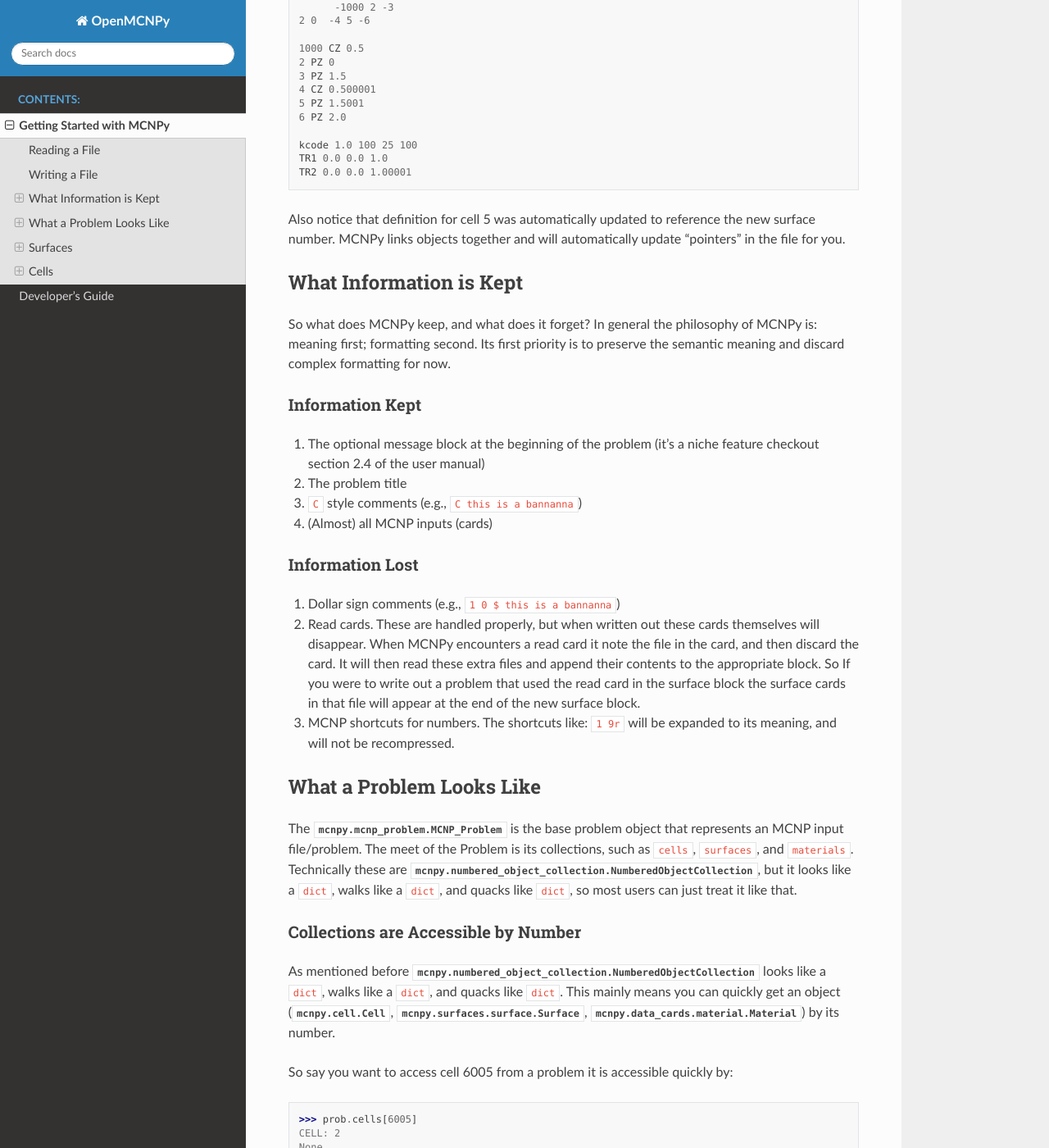
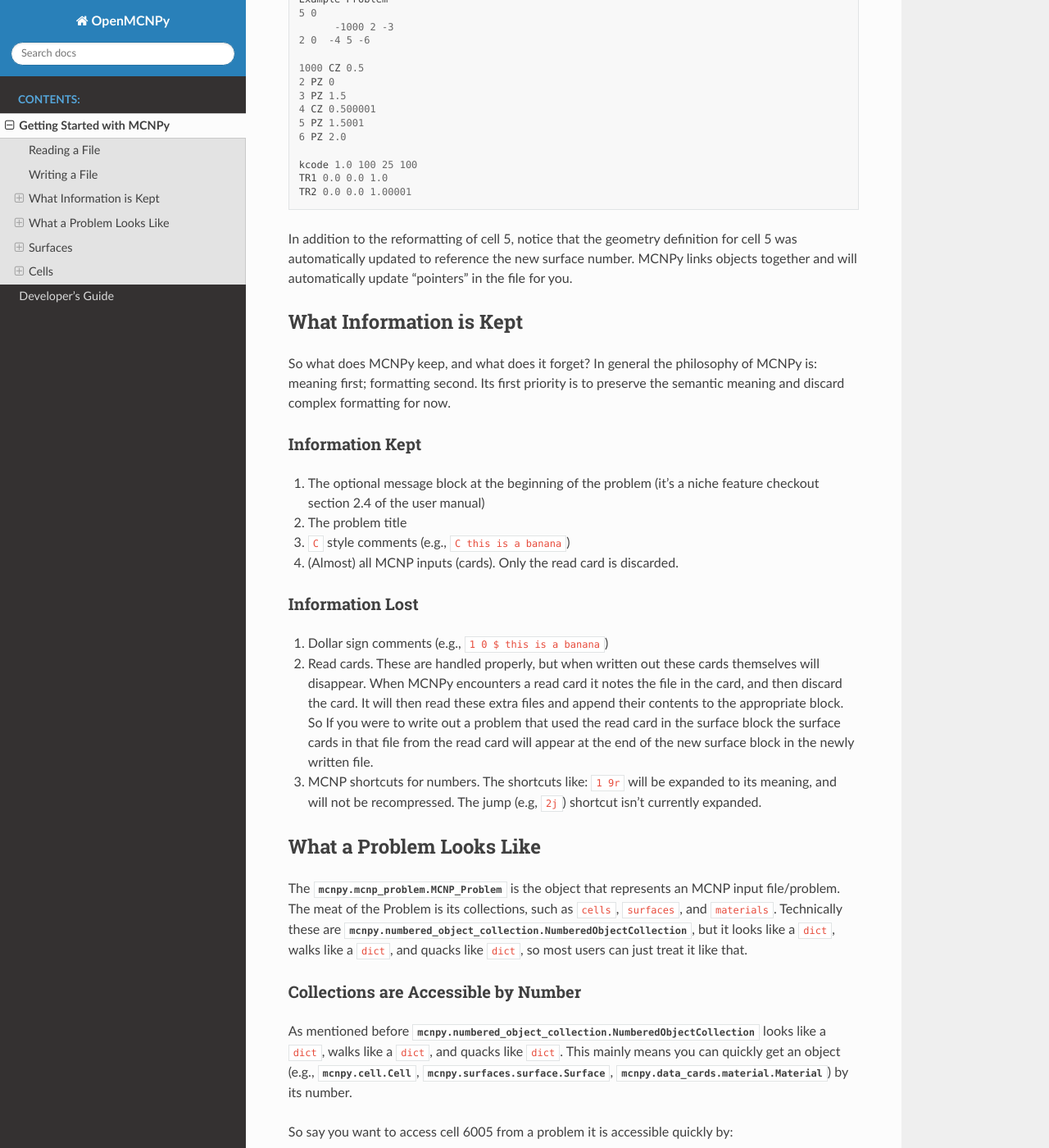
Before and after one commit to idaholab/MontePy, a Sphinx documentation site: the page built from doc/source/starting.rst, in a window 1280 px wide and 1400 px high, scrolled down 1501 px. Shown: the whole window at 82% size. Built offline with Sphinx 7.4.7 and the Read the Docs theme 2.0.0, drawn with Linux system fonts in a browser that asks for light colours; pages that are not in the unit, such as notebooks, are missing from menus; some of the changed text lies outside the part shown.

Commit message:
Fixed typos in user guide

```diff
--- a/doc/source/starting.rst
+++ b/doc/source/starting.rst
@@ -3,11 +3,11 @@
 
 MCNPy is a python API for reading, editing, and writing MCNP input files.
 It does not run MCNP nor does it parse MCNP output files.
-The library provides a semantic interface for working with input files, or problems.
+The library provides a semantic interface for working with input files, or our preferred terminology: problems.
 It understands that the second entry on a cell card is the material number,
 and will link the cell with its material object.
 
-Note: Due to export control restrictions MCNPy only supports MCNP 6.2 currently.
+Note: Due to a conservative approach to export control restrictions MCNPy only supports MCNP 6.2 currently.
 
 Reading a File
 --------------
@@ -23,13 +23,13 @@
 Writing a File
 --------------
 
-The :class:`mcnpy.mcnp_problem.MCNP_Problem` object has the method :func:`mcnpy.mcnp_problem.MCNP_Problem.write_to_file`, which write the problem's current
-state as a valid MCNP input file.
+The :class:`mcnpy.mcnp_problem.MCNP_Problem` object has the method :func:`mcnpy.mcnp_problem.MCNP_Problem.write_to_file`, which writes the problem's current
+state to a valid MCNP input file.
 
 >>> problem.write_to_file("bar.imcnp")
 
 If no changes are made to the problem in MCNPy the entire file will be just parroted out as it was in the original file.
-However any objects (e.g., a  cell) that were changed (mutated) will have their original formatting discarded,
+However any objects (e.g., two cells) that were changed (mutated) will have their original formatting discarded,
 and MCNPy will decide how to format that object in the input file.
 
 For example say we have this simple MCNP input file (saved as foo.imcnp) ::
@@ -75,7 +75,8 @@
         TR1 0.0 0.0 1.0
         TR2 0.0 0.0 1.00001
 
-Also notice that definition for cell 5 was automatically updated to reference the new surface number.
+In addition to the reformatting of cell 5,
+notice that the geometry definition for cell 5 was automatically updated to reference the new surface number.
 MCNPy links objects together and will automatically update "pointers" in the file for you.
 
 What Information is Kept
@@ -89,25 +90,25 @@
 ^^^^^^^^^^^^^^^^
 #. The optional message block at the beginning of the problem (it's a niche feature checkout section 2.4 of the user manual)
 #. The problem title
-#. ``C`` style comments (e.g., ``C this is a bannanna``)
-#. (Almost) all MCNP inputs (cards)
+#. ``C`` style comments (e.g., ``C this is a banana``)
+#. (Almost) all MCNP inputs (cards). Only the read card is discarded.
 
 Information Lost
 ^^^^^^^^^^^^^^^^
-#. Dollar sign comments (e.g., ``1 0 $ this is a bannanna``)
+#. Dollar sign comments (e.g., ``1 0 $ this is a banana``)
 #. Read cards. These are handled properly, but when written out these cards themselves will disappear.
-   When MCNPy encounters a read card it note the file in the card, and then discard the card.
+   When MCNPy encounters a read card it notes the file in the card, and then discard the card.
    It will then read these extra files and append their contents to the appropriate block.
    So If you were to write out a problem that used the read card in the surface block the surface
-   cards in that file will appear at the end of the new surface block.
+   cards in that file from the read card will appear at the end of the new surface block in the newly written file.
 #. MCNP shortcuts for numbers. The shortcuts like: ``1 9r`` will be expanded to its meaning, and will not be
-   recompressed.
+   recompressed. The jump (e.g, ``2j``) shortcut isn't currently expanded.
 
 What a Problem Looks Like
 -------------------------
 
-The :class:`mcnpy.mcnp_problem.MCNP_Problem` is the base problem object that represents an MCNP input file/problem.
-The meet of the Problem is its collections, such as ``cells``, ``surfaces``, and ``materials``.
+The :class:`mcnpy.mcnp_problem.MCNP_Problem` is the object that represents an MCNP input file/problem.
+The meat of the Problem is its collections, such as ``cells``, ``surfaces``, and ``materials``.
 Technically these are :class:`mcnpy.numbered_object_collection.NumberedObjectCollection`,
 but it looks like a ``dict``, walks like a ``dict``, and quacks like ``dict``, so most users can just treat it like that.
 
@@ -116,7 +117,7 @@
 
 As mentioned before :class:`mcnpy.numbered_object_collection.NumberedObjectCollection`
 looks like a ``dict``, walks like a ``dict``, and quacks like ``dict``.
-This mainly means you can quickly get an object (:class:`mcnpy.cell.Cell`, :class:`mcnpy.surfaces.surface.Surface`, :class:`mcnpy.data_cards.material.Material`)
+This mainly means you can quickly get an object (e.g., :class:`mcnpy.cell.Cell`, :class:`mcnpy.surfaces.surface.Surface`, :class:`mcnpy.data_cards.material.Material`)
 by its number.
 
 So say you want to access cell 6005 from a problem it is accessible quickly by:
@@ -142,7 +143,7 @@
 Number Collisions (should) be Impossible
 ^^^^^^^^^^^^^^^^^^^^^^^^^^^^^^^^^^^^^^^^
 
-The ``NumberedObjectCollection`` has a various mechanisms internally to avoid number collisions
+The ``NumberedObjectCollection`` has various mechanisms internally to avoid number collisions
 (two objects having the same number).
 
 >>> import mcnpy
@@ -171,10 +172,10 @@
 There are a number of tools to avoid this though:
 
 #. :func:`mcnpy.numbered_object_collection.NumberedObjectCollection.append_renumber` politely
-   renumber the added object if their is a number conflict.
+   renumbers the added object if there is a number conflict.
 #. :func:`mcnpy.numbered_object_collection.NumberedObjectCollection.request_number` will give you the
    number you requested. If that's not possible it will find a nearby number that works.
-   Note you should immediately use this number, and append to the Collection,
+   Note you should immediately use this number, and append the object to the Collection,
    because this number could become stale.
 #. :func:`mcnpy.numbered_object_collection.NumberedObjectCollection.next_number` will find the next
    number available by taking the highest number used and increasing it.
@@ -231,7 +232,7 @@
 
 Oh no! When we made a list of the numbers we broke the link, and the new list won't update when the numbers of the cells change,
 and you can cause issues this way.
-The simple solution is access generators directly; don't try to make copies for your own use.
+The simple solution is to just access the generators directly; don't try to make copies for your own use.
 
 Surfaces
 --------
@@ -261,23 +262,23 @@
 Getting Surfaces by Type the easy way
 ^^^^^^^^^^^^^^^^^^^^^^^^^^^^^^^^^^^^^
 So there is a convenient way to update a surface, but how do you easily get the surfaces you want?
-For instance what if you want to shift a cell up in Z by 10 cm.
-It would be horrible to have to get each surface by their number.
+For instance what if you want to shift a cell up in Z by 10 cm?
+It would be horrible to have to get each surface by their number, and hoping you don't change the numbers along the way.
 
-One way you might: oh let's just filter the surfaces by their type?::
+One way you might think of is: oh let's just filter the surfaces by their type?::
 
   for surface in cell.surfaces:
     if surface.surface_type == mcnpy.surfaces.surface_type.SurfaceType.PZ:
       surface.location += 10
 
-Wow that's rather difficult.
+Wow that's rather verbose.
 This was the only way to do this with the API for awhile.
 But MCNPy 0.0.5 fixed this with: you guessed it: generators.
 
-The ``surfaces`` collection has a generator for every type of surface in MCNP.
+The :class:`mcnpy.surface_collection.Surfaces` collection has a generator for every type of surface in MCNP.
 These are very easy to find: they are just the lower case version of the
 MCNP surface mnemonic.
-This previous code is much simpler now:::
+This previous code is much simpler now::
 
   for surface in cell.surfaces.pz:
     surface.location += 10
@@ -292,7 +293,7 @@
 So when you access ``cell.density`` on its own,
 the result is ambiguous,
 because it could be in g/cm3 or atom/b-cm.
-No MCNPy does not support negative density; it doesn't exist!
+No; MCNPy does not support negative density; it doesn't exist!
 
 To remove this ambiguity you need to check ``cell.is_atom_dens``.
 As the name suggests it will return ``True`` if the density is an atom density,
```
Also changed, not shown: other parts of doc/source/starting.rst (+3 -3 lines).
